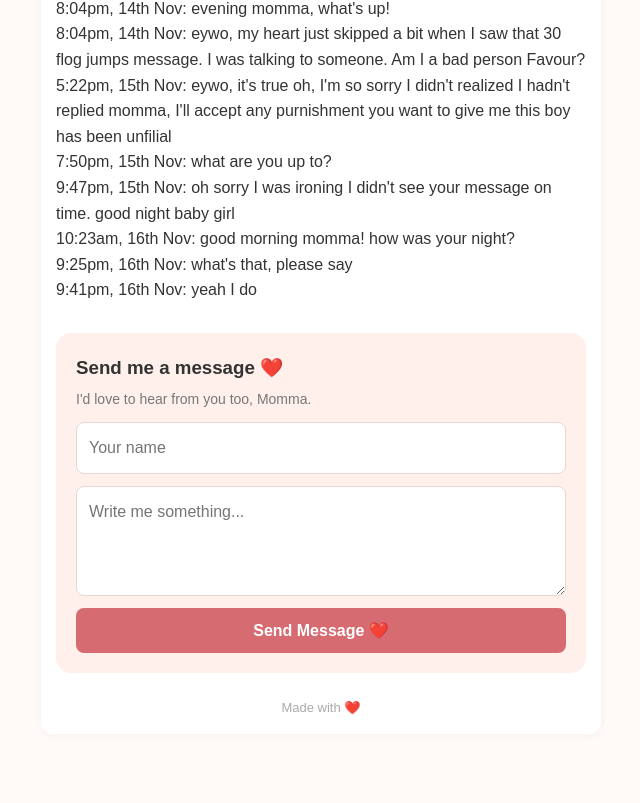
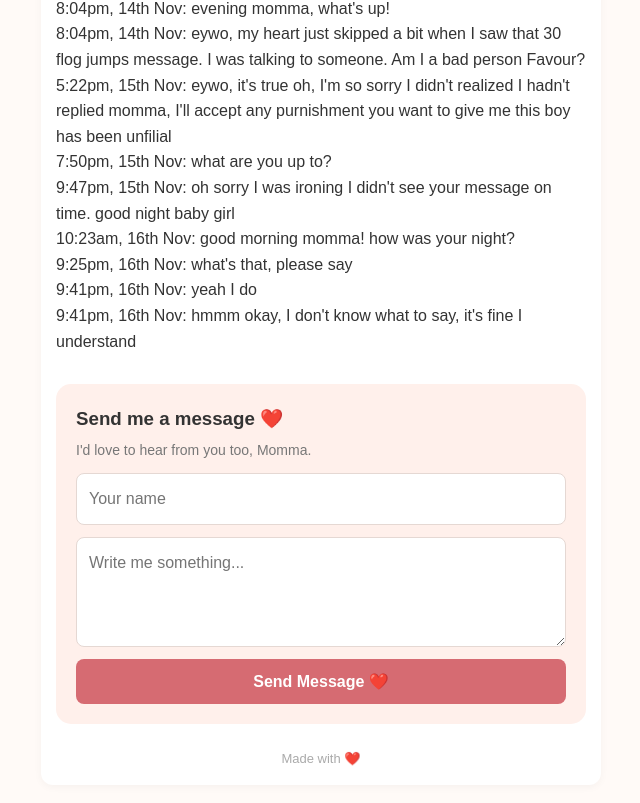
Before and after one commit to diamondBelema/FavourAndDiamond, a plain HTML site: page index.html in a window 1280 px wide. Shown: the part 847-1650 px from the top of the page, without its empty margins (319-959 px from the left). Drawn offline with Linux system fonts and the light colour scheme.

Commit message:
Update index.html

```diff
--- a/index.html
+++ b/index.html
@@ -146,7 +146,7 @@
 
 <p> 9:41pm, 16th Nov: yeah I do</p>
 
-
+<p> 9:41pm, 16th Nov: hmmm okay, I don't know what to say, it's fine I understand</p>
     <div class="reply-form">
         <h3>Send me a message ❤️</h3>
         <p>I'd love to hear from you too, Momma.</p>
```
